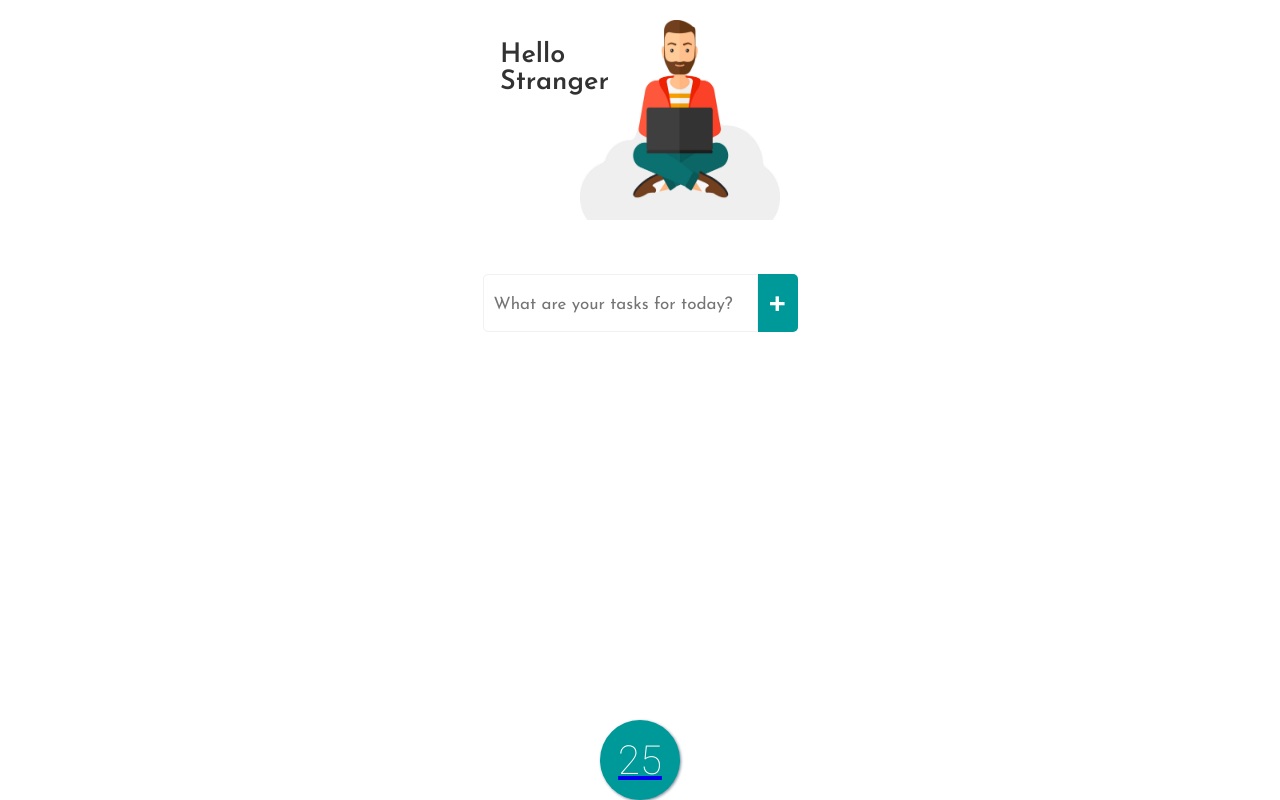
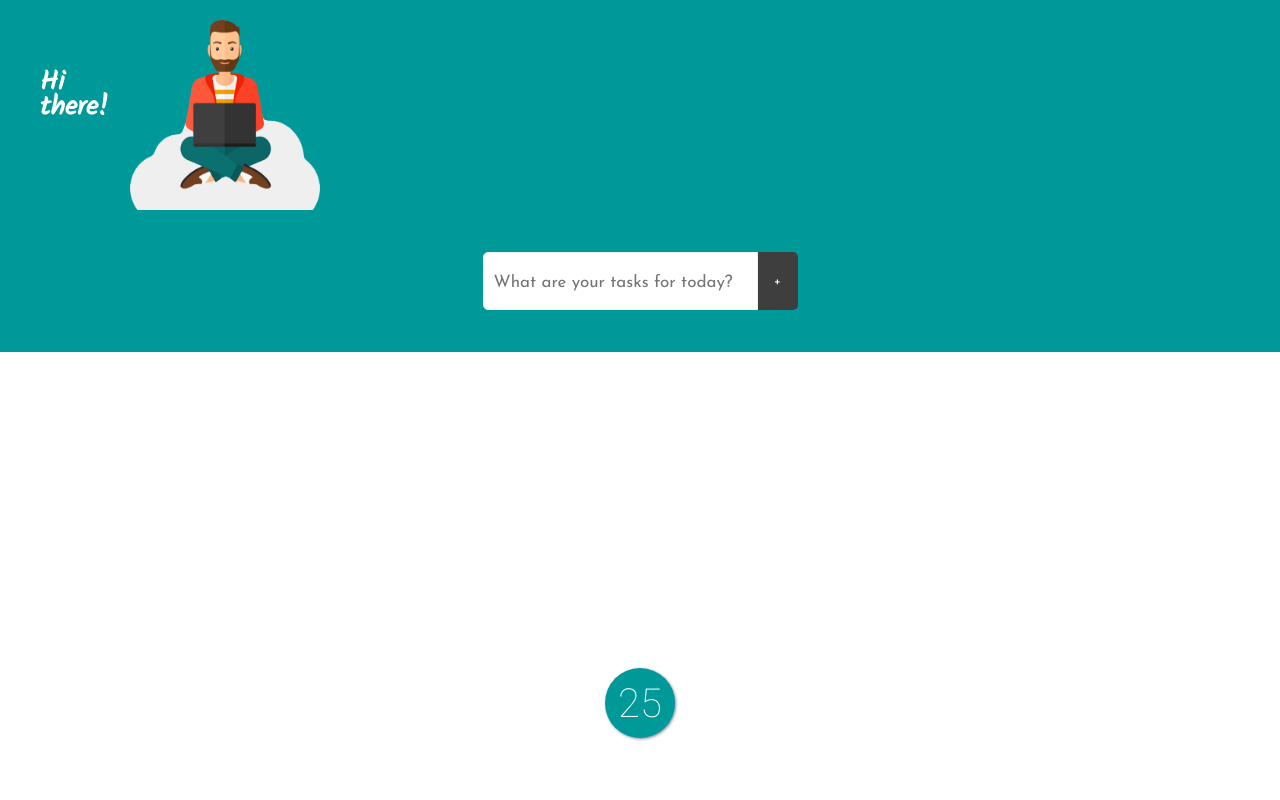
Before and after one commit to timodilg/capstone-project, a React (Create React App) app: page / in a window 1280 px wide. Built offline with nearby package versions, Linux system fonts and the light colour scheme.

Commit message:
Change todo page design

```diff
--- a/public/index.html
+++ b/public/index.html
@@ -11,6 +11,10 @@
     />
     <link
       href="https://fonts.googleapis.com/css?family=Roboto:100&display=swap"
+      rel="stylesheet"
+    />
+    <link
+      href="https://fonts.googleapis.com/css?family=Kalam&display=swap"
       rel="stylesheet"
     />
 
--- a/src/App.js
+++ b/src/App.js
@@ -7,7 +7,7 @@ import Settings from './pages/Settings'
 import GlobalStyle from './GlobalStyle'
 
 export default function App() {
-  const [name, setName] = useState('Stranger')
+  const [name, setName] = useState('there')
   const [interval, setInterval] = useState('25')
   const [currentTodo, setCurrentTodo] = useState('')
   const [todos, setTodos] = useState([])
@@ -36,6 +36,7 @@ export default function App() {
               todos={todos}
               setTodos={setTodos}
               deleteTodo={deleteTodo}
+              onDelete={onDelete}
             />
           </Route>
           <Route path="/settings">
@@ -61,16 +62,17 @@ export default function App() {
     setTodos([...todos.slice(0, index), ...todos.slice(index + 1)])
   }
 
-  // function onDelete(currentTodo) {
-  //   const item = currentTodo
-  //   console.log(item)
-  //   const indexDelete = todos.find(item)
-  //   console.log(indexDelete)
-  // } findIndex currenttodo -> slice
+  function onDelete(id) {
+    return () => {
+      deleteTodo(id)
+      setCurrentTodo('')
+      console.log(currentTodo)
+    }
+  }
 }
 
 const AppGrid = styled.div`
-  display: grid;
+  /* display: grid; */
   margin: 0 auto;
   max-width: 100%;
   height: 100vh;
--- a/src/components/ButtonTimer.js
+++ b/src/components/ButtonTimer.js
@@ -13,20 +13,22 @@ export default function ButtonTimer({ interval }) {
 const LinkStyled = styled(Link)`
   display: grid;
   align-self: start;
+  text-decoration-line: none;
+  height: 90px;
 
   div {
     margin: auto;
-    width: 80px;
-    height: 80px;
+    width: 70px;
+    height: 70px;
     border-radius: 50%;
     background-color: #009999;
     font-size: 2.5rem;
-    text-decoration-line: none;
     color: white;
     box-shadow: 1px 1px 3px lightslategray;
     font-family: 'Roboto', sans-serif;
     display: grid;
     justify-content: center;
     align-content: center;
+    margin-bottom: 50px;
   }
 `
--- a/src/components/Form.js
+++ b/src/components/Form.js
@@ -5,6 +5,7 @@ export default function Form({ onSubmit }) {
   const [todoText, setTodoText] = useState('')
 
   return (
+    <FormBackground>
       <FormStyled onSubmit={handleSubmit}>
         <input
           type="text"
@@ -13,8 +14,9 @@ export default function Form({ onSubmit }) {
           value={todoText}
           onChange={updateInputText}
         />
-      <button> + </button>
+        <button>+</button>
       </FormStyled>
+    </FormBackground>
   )
 
   function updateInputText(event) {
@@ -33,11 +35,11 @@ export default function Form({ onSubmit }) {
 
 const FormStyled = styled.form`
   display: grid;
-  grid-template-columns: 275px 40px;
-  margin-top: 10px;
+  grid-template-columns: 275px auto;
   height: 58px;
   font-family: 'Josefin Sans', sans-serif;
   justify-self: center;
+  margin-top: 0px;
 
   input {
     font-size: 22px;
@@ -53,12 +55,15 @@ const FormStyled = styled.form`
   }
 
   button {
-    font-size: 2em;
     border: none;
     border-radius: 0 5px 5px 0;
-    background-color: #009999;
+    background-color: #3e3e3e;
     font-family: 'Josefin Sans', sans-serif;
     width: 40px;
     color: white;
   }
 `
+const FormBackground = styled.div`
+  background-color: #009999;
+  display: grid;
+`
--- a/src/components/Greeting.js
+++ b/src/components/Greeting.js
@@ -2,20 +2,17 @@ import React from 'react'
 import styled from 'styled-components/macro'
 
 export default function Greeting({ name }) {
-  const profilePicture = require('../images/men-working.jpg')
+  const profilePicture = require('../images/men-working-new.png')
   return (
-    <GreetingStyled>
-      <h2>
-        Hello <br />
-        {name}
-      </h2>
-      <img
-        src={profilePicture}
-        alt="Men sitting and working on Laptop"
-        height="200"
-        width="200"
-      />
-    </GreetingStyled>
+    <GreetingStyledBackground>
+      <GreetingStyled>
+        <h2>
+          Hi <br />
+          {name}!
+        </h2>
+        <img src={profilePicture} alt="Men sitting and working on Laptop" />
+      </GreetingStyled>
+    </GreetingStyledBackground>
   )
 }
 
@@ -24,14 +21,24 @@ const GreetingStyled = styled.div`
   font-family: 'Josefin Sans', sans-serif;
   font-size: 18px;
   color: #333233;
-  padding: 20px 40px 0 40px;
+  margin: 20px 40px 0 40px;
   width: 280px;
 
   h2 {
     position: absolute;
+    margin-top: 50px;
+    color: white;
+    font-family: 'Kalam', cursive;
+    line-height: 25px;
   }
 
   img {
     justify-self: end;
+    align-self: end;
+    height: 190px;
+    width: 190px;
   }
 `
+const GreetingStyledBackground = styled.div`
+  background-color: #009999;
+`
--- a/src/components/List.js
+++ b/src/components/List.js
@@ -34,17 +34,18 @@ const UlStyled = styled.ul`
   list-style: none;
   padding: 0;
   font-family: 'Josefin Sans', sans-serif;
-  height: 264px;
+  height: 254px;
   overflow: auto;
   justify-self: center;
+  margin-top: 0;
 
   li {
-    margin-top: 10px;
+    margin-top: 5px;
     border: 1px solid rgb(207, 207, 207);
     border-radius: 5px;
     display: grid;
     grid-template-columns: 233px 50px;
-    padding: 15px;
+    padding: 12px 15px;
 
     label {
       display: grid;
--- a/src/components/TimerFocusTask.js
+++ b/src/components/TimerFocusTask.js
@@ -6,7 +6,8 @@ export default function TimerFocusTask({
   setCurrentTodo,
   todos,
   setTodos,
-  deleteTodo,
+  onDelete,
+  startTimer,
 }) {
   return currentTodo ? (
     <TimerFocusTaskStyled>
@@ -18,14 +19,6 @@ export default function TimerFocusTask({
   ) : (
     <EmptySpace></EmptySpace>
   )
-
-  function onDelete(id) {
-    return () => {
-      deleteTodo(id)
-      setCurrentTodo('hi')
-      console.log(currentTodo)
-    }
-  }
 }
 
 const TimerFocusTaskStyled = styled.li`
--- a/src/pages/Timer.js
+++ b/src/pages/Timer.js
@@ -24,6 +24,7 @@ class Timer extends Component {
       todos: this.props.todos,
       setTodos: this.props.setTodos,
       deleteTodo: this.props.deleteTodo,
+      onDelete: this.props.onDelete,
     }
 
     this.setBaseTime = this.setBaseTime.bind(this)
@@ -89,10 +90,12 @@ class Timer extends Component {
         <TimerStyled>
           <TimerFocusTask
             currentTodo={this.state.currentTodo}
-            setCurrentTodo={this.state.setCurrentTodo}
+            setCurrentTodo={this.props.setCurrentTodo}
             todos={this.state.todos}
             setTodos={this.state.setTodos}
             deleteTodo={this.props.deleteTodo}
+            onDelete={this.props.onDelete}
+            startTimer={this.props.startTimer}
           />
           <section>
             <TimerDisplay currentTime={this.state.currentTime} />
--- a/src/pages/Todo.js
+++ b/src/pages/Todo.js
@@ -39,6 +39,6 @@ const TodoStyled = styled.div`
   margin: 0 auto;
   font-size: 20px;
   display: grid;
-  grid-template-rows: 33% 8% 49% 10%;
+  grid-template-rows: auto auto auto auto;
   height: 100vh;
 `
```
Also changed, not shown: src/images/men-working-new.png (added). Lines whose indentation alone changed are shown as unchanged.
